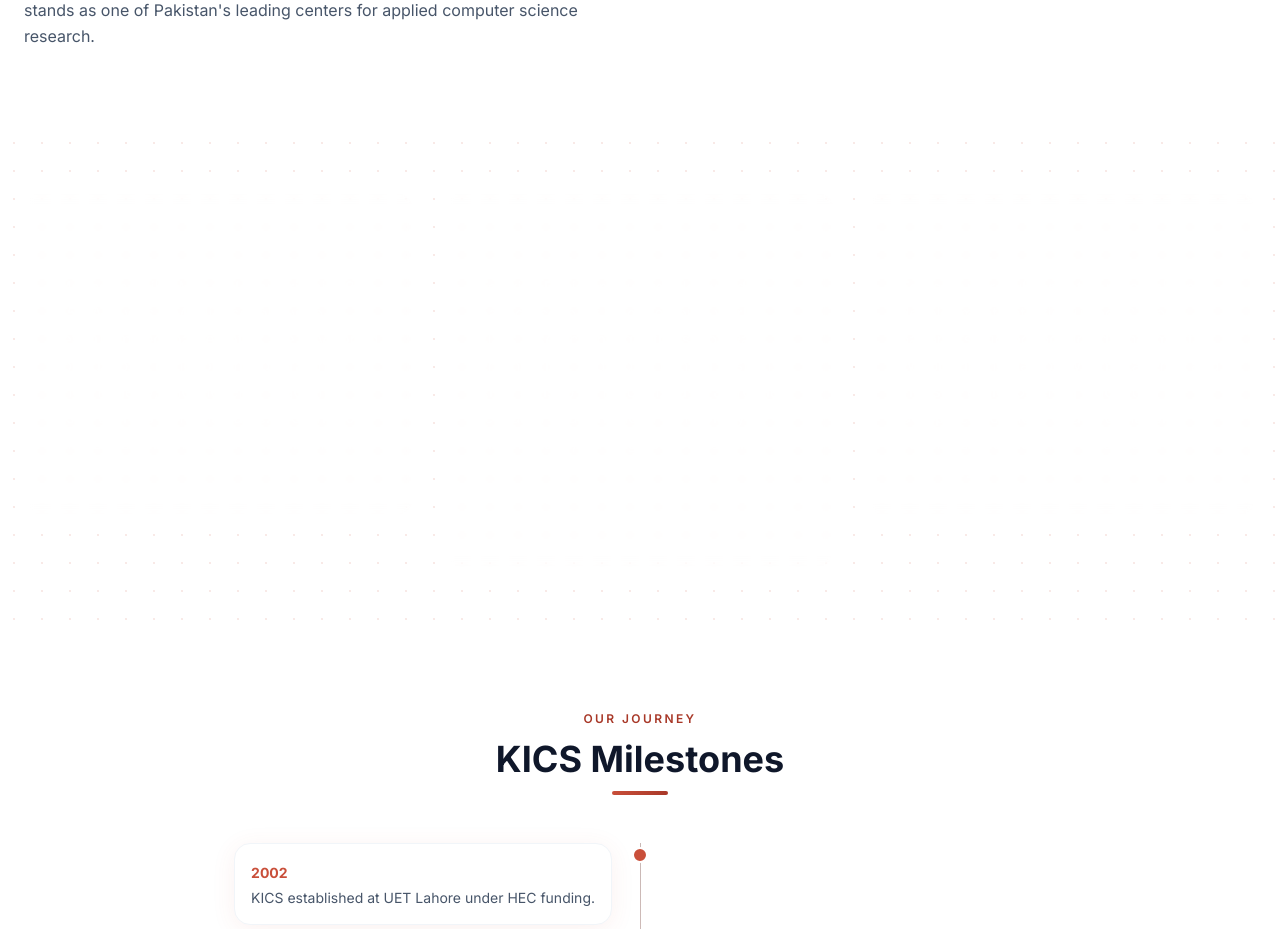
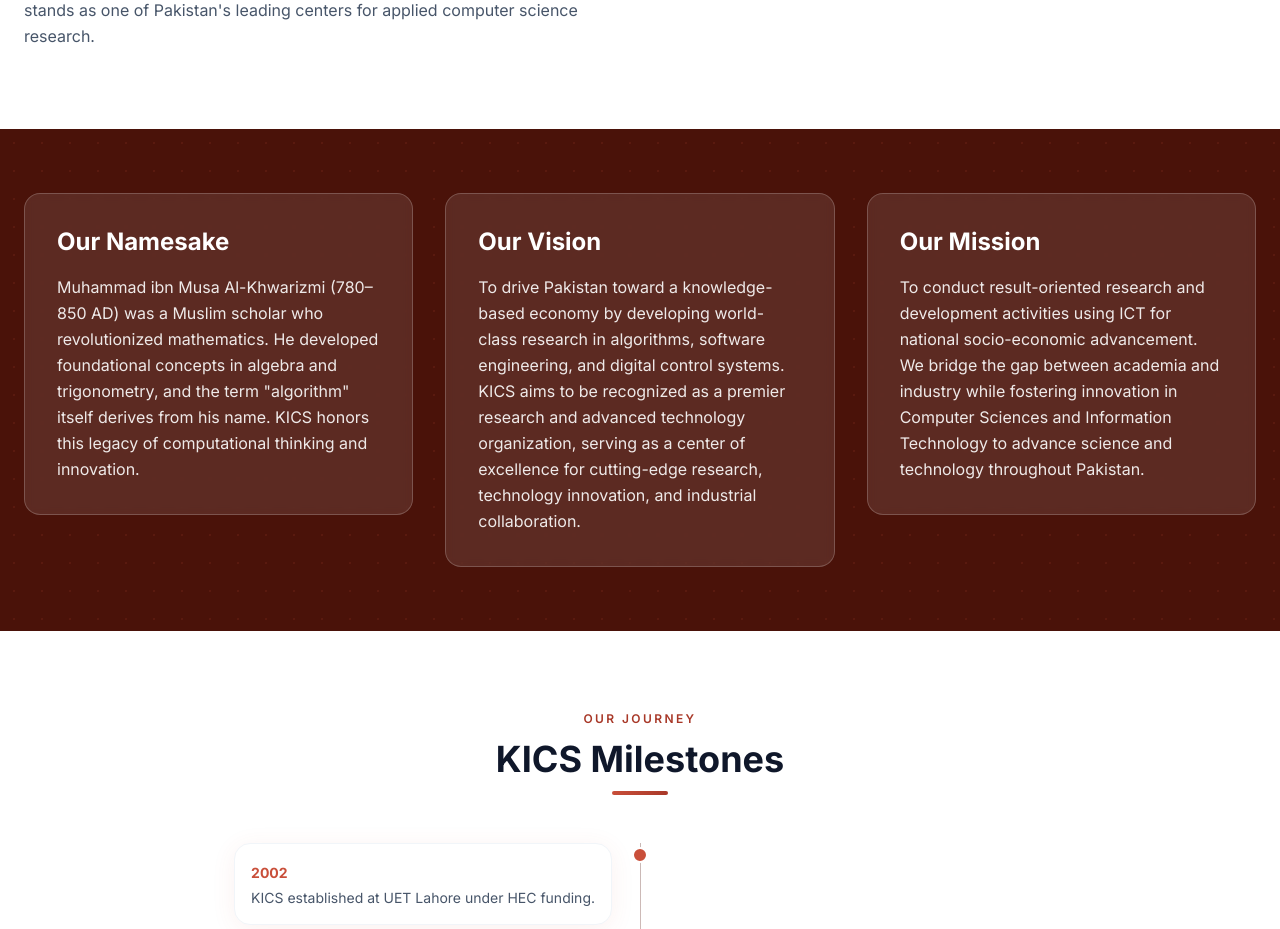
Before and after one commit to aqibawan2003/kics-frontend-modern, a React (Vite) app: page /about in a window 1280 px wide. Shown: the part 1000-1929 px from the top of the page. Built offline with nearby package versions, Linux system fonts and the light colour scheme.

Commit message:
Fix white text invisible on About page vision/mission section
Replace bg-hero-gradient (background-image) with bg-primary-900 (solid dark bg)
so white text is readable — bg-dot-pattern was overriding the gradient.

Co-Authored-By: Claude Sonnet 4.6 <noreply@anthropic.com>

```diff
--- a/src/pages/About.jsx
+++ b/src/pages/About.jsx
@@ -73,7 +73,7 @@ export default function About() {
       </section>
 
       {/* Namesake */}
-      <section className="py-16 bg-hero-gradient bg-dot-pattern" id="vision">
+      <section className="py-16 bg-primary-900 bg-dot-pattern" id="vision">
         <div className="max-w-7xl mx-auto px-4 sm:px-6">
           <div className="grid lg:grid-cols-3 gap-8">
             <AnimateOnScroll>
```
